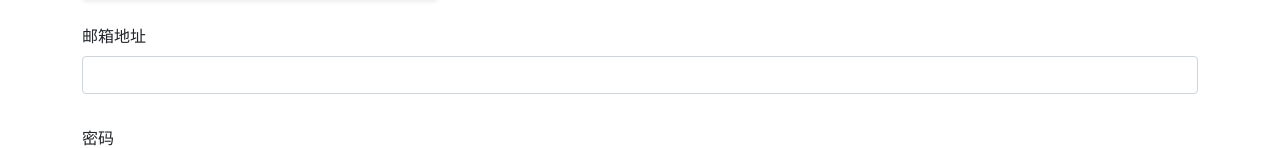
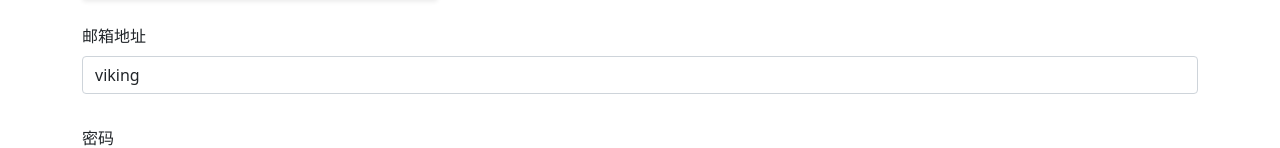
Before and after one commit to jinhero/zheye, a Vue app: page / in a window 1280 px wide. Shown: the part 679-827 px from the top of the page. Built offline with nearby package versions, Linux system fonts and the light colour scheme.

Commit message:
支持v-model，$attrs支持默认属性

```diff
--- a/src/App.vue
+++ b/src/App.vue
@@ -5,7 +5,7 @@
     <form action>
       <div class="mb-3">
         <label for="exampleInputEmail1" class="form-label">邮箱地址</label>
-        <validate-input :rules="emailRules"></validate-input>
+        <validate-input :rules="emailRules" v-model="emailVal" placeholder="请输入邮箱地址" type="text"></validate-input>
       </div>
       <div class="mb-3">
         <label for="exampleInputPassword1" class="form-label">密码</label>
@@ -17,7 +17,7 @@
 
 <script lang="ts">
 import 'bootstrap/dist/css/bootstrap.min.css'
-import { defineComponent } from 'vue'
+import { defineComponent, ref } from 'vue'
 import ColumnList, { ColumnProps } from './components/ColumnList.vue'
 import GlobalHeader, { UserProps } from './components/GlobalHeader.vue'
 import ValidateInput, { RulesProp } from './components/ValidateInput.vue'
@@ -61,6 +61,7 @@ export default defineComponent({
     ValidateInput
   },
   setup () {
+    const emailVal = ref('viking')
     const emailRules: RulesProp = [
       { type: 'required', message: '电子邮箱地址不能为空' },
       { type: 'email', message: '请输入正确的电子邮箱格式' }
@@ -68,7 +69,8 @@ export default defineComponent({
     return {
       list: testData,
       currentUser,
-      emailRules
+      emailRules,
+      emailVal
     }
   }
 })
--- a/src/components/ValidateInput.vue
+++ b/src/components/ValidateInput.vue
@@ -1,6 +1,13 @@
 <template>
   <div class="validate-input-container pb-3">
-    <input type="text" class="form-control" :class="{'is-invalid': inputRef.error}" v-model="inputRef.val" @blur="validateInput" />
+    <input
+      v-bind="$attrs"
+      class="form-control"
+      :class="{'is-invalid': inputRef.error}"
+      :value="inputRef.val"
+      @input="updateValue"
+      @blur="validateInput"
+    />
     <span v-if="inputRef.error" class="invalid-feedback">{{inputRef.message}}</span>
   </div>
 </template>
@@ -15,14 +22,22 @@ interface RuleProp {
 export type RulesProp = RuleProp[]
 export default defineComponent({
   props: {
-    rules: Array as PropType<RulesProp>
+    rules: Array as PropType<RulesProp>,
+    modelValue: String
   },
-  setup (props) {
+  inheritAttrs: false,
+  setup (props, context) {
+    console.log(context.attrs)
     const inputRef = reactive({
-      val: '',
+      val: props.modelValue || '',
       error: false,
       message: ''
     })
+    const updateValue = (e: KeyboardEvent) => {
+      const targetValue = (e.target as HTMLInputElement).value
+      inputRef.val = targetValue
+      context.emit('update:modelValue', targetValue)
+    }
     const validateInput = () => {
       if (props.rules) {
         const allPassed = props.rules.every((rule) => {
@@ -45,7 +60,8 @@ export default defineComponent({
     }
     return {
       inputRef,
-      validateInput
+      validateInput,
+      updateValue
     }
   }
 })
```
